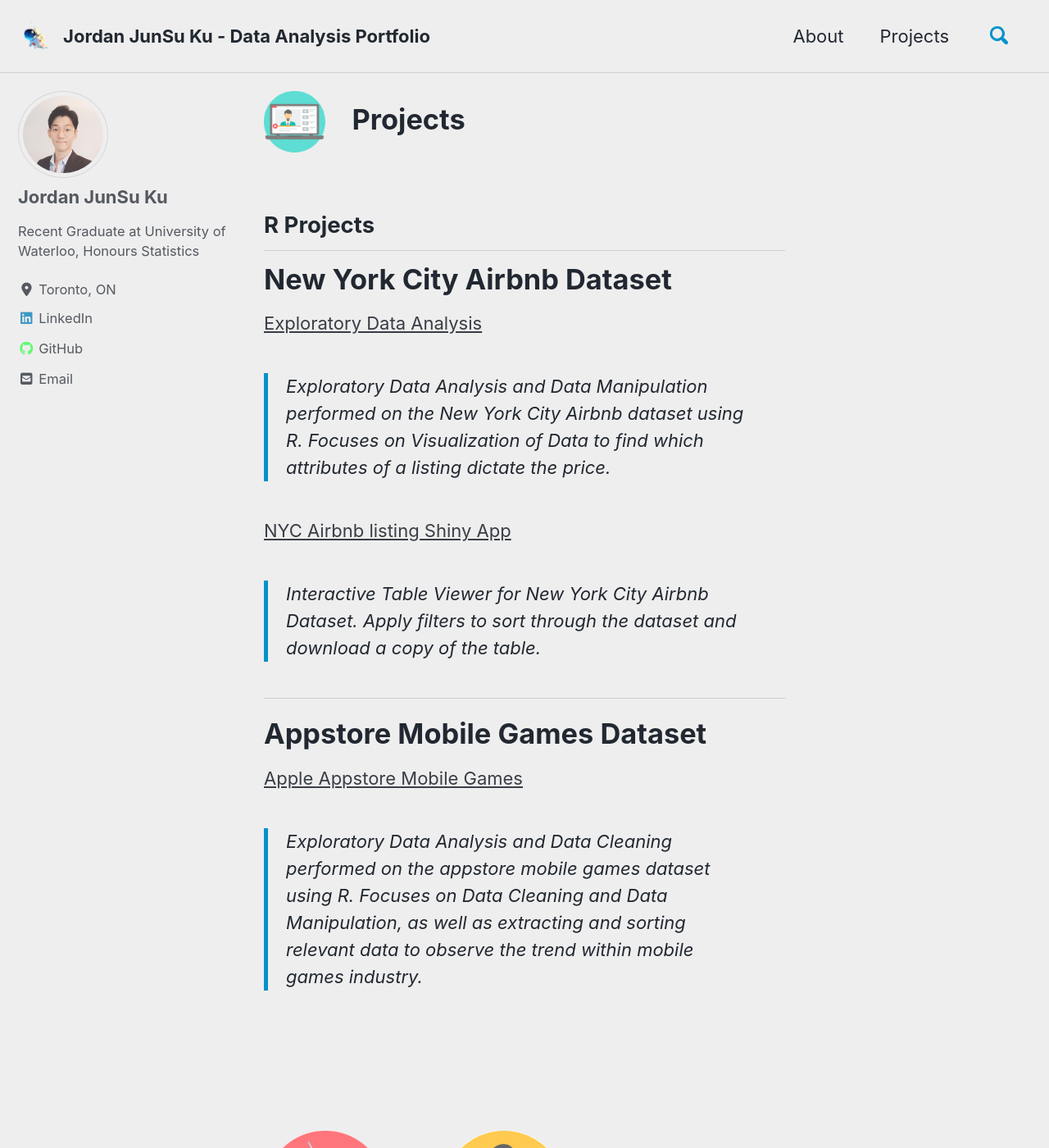
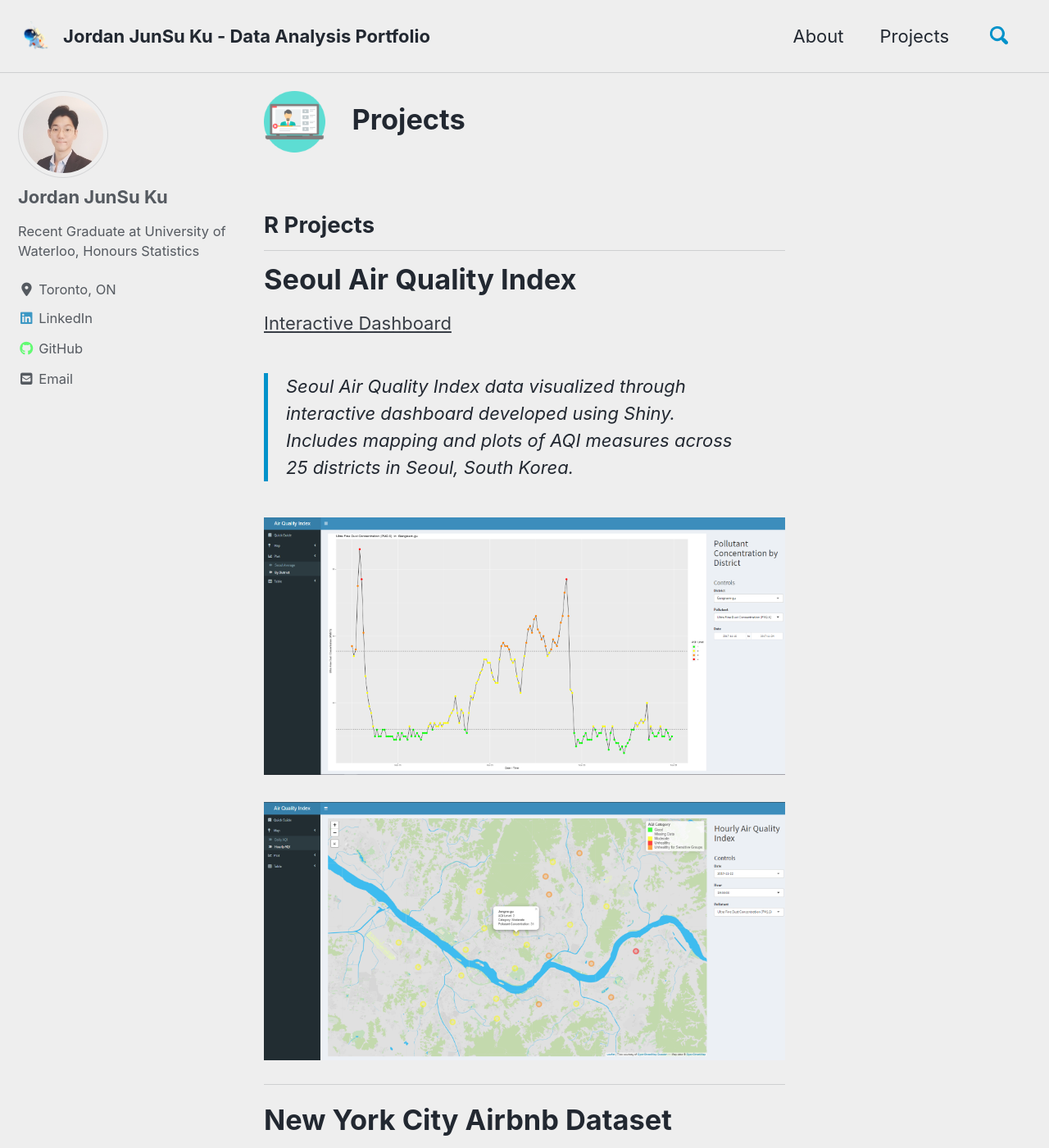
Before and after one commit to junsu-ku/junsu-ku.github.io, a Jekyll site: the page built from _pages/projects.md, in a window 1280 px wide and 1400 px high. Shown: the whole window at 82% size. Built offline with Jekyll 4.4.1, drawn with Linux system fonts in a browser that asks for light colours; cached includes are drawn as plain includes; nearby versions of some CDN libraries; some of the changed text lies outside the part shown.

Commit message:
new project added

```diff
--- a/_pages/nyc_airbnd.md
+++ b/_pages/nyc_airbnd.md
@@ -42,8 +42,8 @@ Listing Viewer via R Shiny App
 ------------------------------
 I have created an interactive viewer of the listings which allows you to apply filters to easily sort through the data. You can also download the filtered table through this shiny app viewer.
 
-[New York City Airbnb Listing Viewer](https://junsu-ku.shinyapps.io/listing_viewer_shiny_app/).
-![](/images/nyc_airbnb/shiny_app.PNG)
+[New York City Airbnb Listing Viewer](https://junsu-ku.shinyapps.io/NYC_Airbnb_Listing_Dashboard/).
+[![](/images/nyc_airbnb/shiny_app.PNG)](https://junsu-ku.shinyapps.io/NYC_Airbnb_Listing_Dashboard/)
 
 <br/>
 <br/>
--- a/_pages/projects.md
+++ b/_pages/projects.md
@@ -3,6 +3,17 @@
 permalink: /projects/
 ---
 __R Projects__
+-----
+
+# Seoul Air Quality Index
+
+[Interactive Dashboard](https://junsu-ku.shinyapps.io/Seoul_Air_Quality_Index_Dashboard/)
+> Seoul Air Quality Index data visualized through interactive dashboard developed using Shiny.
+> Includes mapping and plots of AQI measures across 25 districts in Seoul, South Korea.
+
+![](/images/seoul_aqi/seoul_shiny_1.png) &nbsp; ![](/images/seoul_aqi/seoul_shiny_2.png)
+
+
 -----
 
 # New York City Airbnb Dataset
@@ -11,9 +22,9 @@
 > Exploratory Data Analysis and Data Manipulation performed on the New York City Airbnb dataset using R.
 > Focuses on Visualization of Data to find which attributes of a listing dictate the price.
 
-[NYC Airbnb listing Shiny App](https://junsu-ku.shinyapps.io/listing_viewer_shiny_app/)
-> Interactive Table Viewer for New York City Airbnb Dataset.
-> Apply filters to sort through the dataset and download a copy of the table.
+[Interactive Dashboard](https://junsu-ku.shinyapps.io/NYC_Airbnb_Listing_Dashboard/)
+> Interactive map and table of listings in New York City Airbnb data.
+> Filter through the dataset to view details of each listing as well as geographical location.
 
 -----
 
```
Also changed, not shown: _pages/about.md (+1 -1 lines), images/nyc_airbnb/nyc_header.png, images/nyc_airbnb/shiny_app.PNG, images/seoul_aqi/seoul_shiny_1.png (added), images/seoul_aqi/seoul_shiny_2.png (added).
